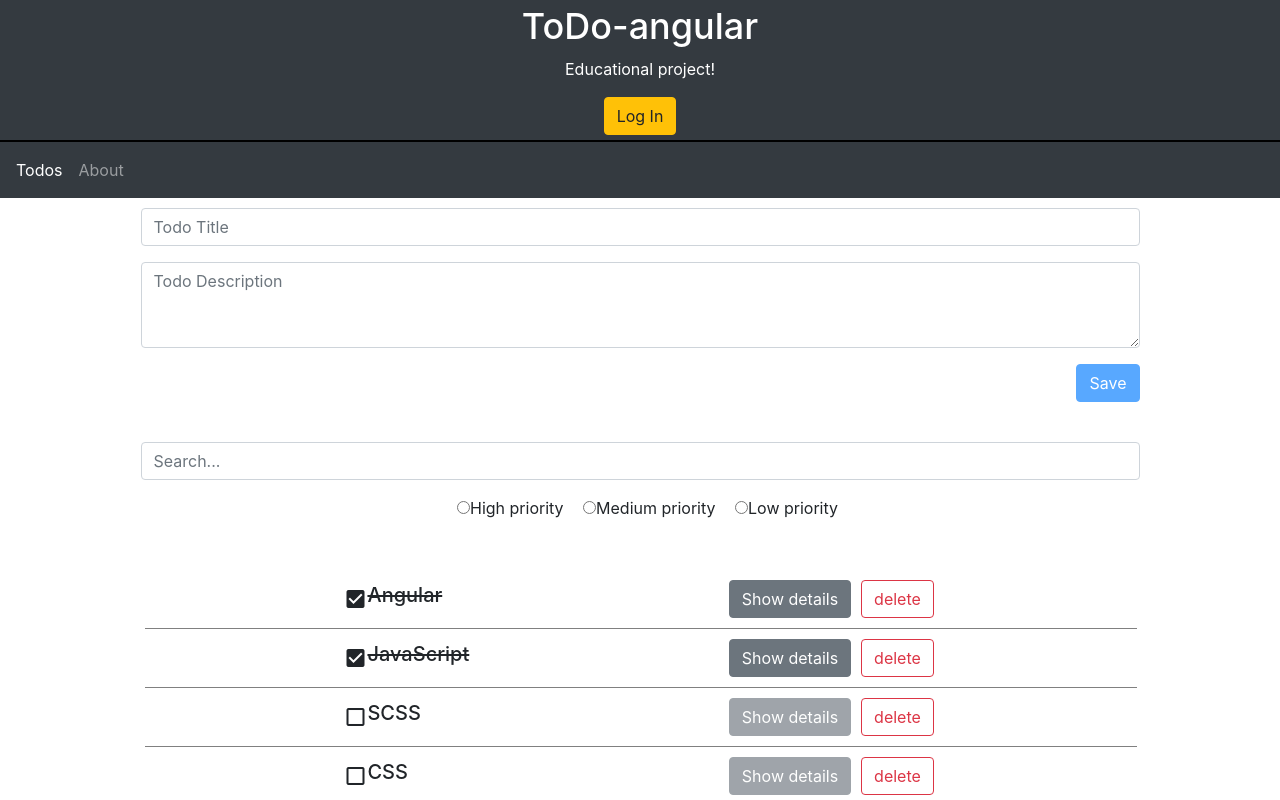
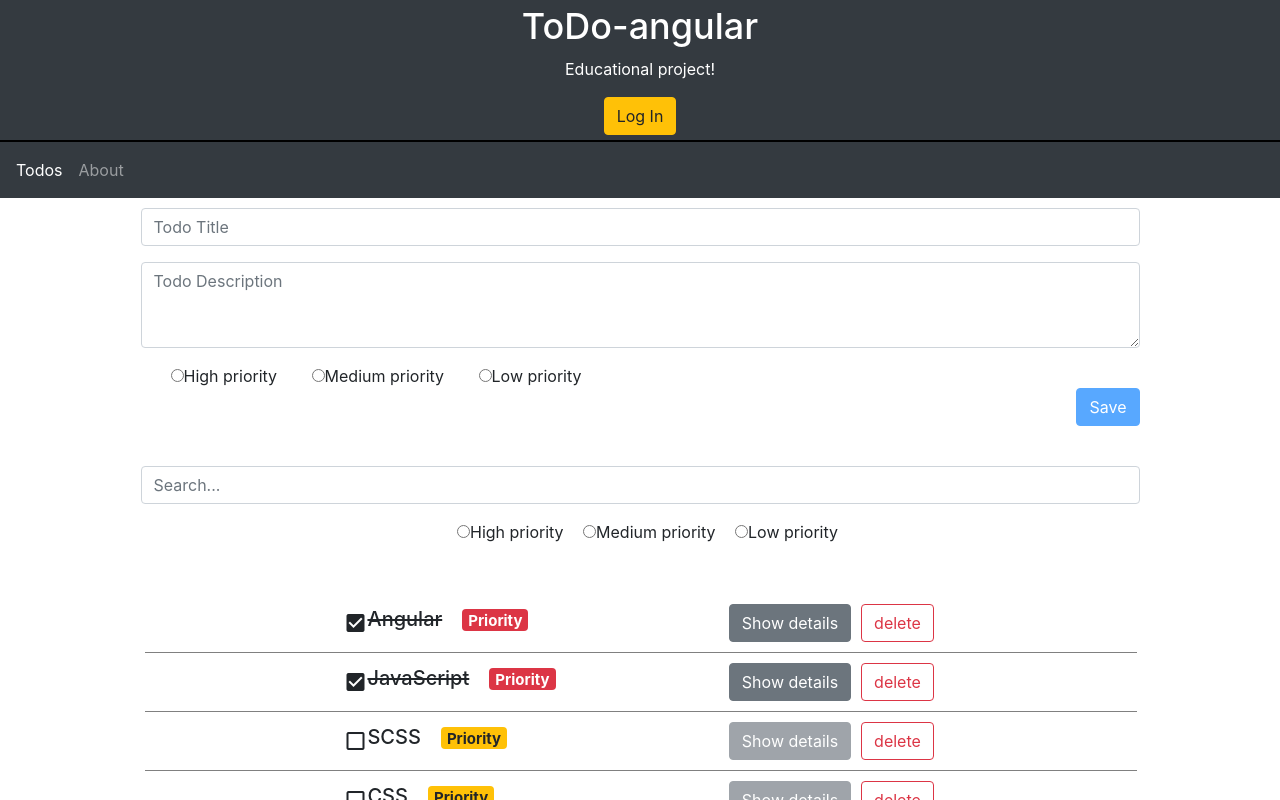
Before and after one commit to OleksiiTarakanov/ToDo-Angular, an Angular app: page /toDoList in a window 1280 px wide. Shown: the top 800 px of the page. Built offline with nearby package versions, Linux system fonts and the light colour scheme; data requests are answered from the project's data file.

Commit message:
existing todos priority

```diff
--- a/db.json
+++ b/db.json
@@ -4,49 +4,65 @@
       "title": "Angular",
       "description": "Angular description",
       "isDone": true,
-      "id": 1
+      "id": 1,
+      "priority": "high",
+      "priorityClass": ""
     },
     {
       "title": "JavaScript",
       "description": "JS desc",
       "isDone": true,
-      "id": 2
+      "id": 2,
+      "priority": "high",
+      "priorityClass" : ""
     },
     {
       "title": "SCSS",
       "description": null,
       "isDone": null,
-      "id": 3
+      "id": 3,
+      "priority": "medium",
+      "priorityClass" : ""
     },
     {
       "title": "CSS",
       "description": null,
       "isDone": null,
-      "id": 4
+      "id": 4,
+      "priority": "medium",
+      "priorityClass" : ""
     },
     {
       "title": "JS array",
       "description": null,
       "isDone": null,
-      "id": 5
+      "id": 5,
+      "priority": "medium",
+      "priorityClass" : ""
     },
     {
       "title": "TS types",
       "description": null,
       "isDone": null,
-      "id": 6
+      "id": 6,
+      "priority": "high",
+      "priorityClass" : ""
     },
     {
       "title": "123",
       "description": "123",
       "isDone": false,
-      "id": 7
+      "id": 7,
+      "priority": "low",
+      "priorityClass" : ""
     },
     {
       "title": "Angular CLI",
       "description": "CLI",
-      "isDone": null,
-      "id": 8
+      "isDone": true,
+      "id": 8,
+      "priority": "low",
+      "priorityClass" : ""
     }
   ]
 }
--- a/src/app/core/interfaces/todo.interface.ts
+++ b/src/app/core/interfaces/todo.interface.ts
@@ -3,4 +3,6 @@ export class Todo {
     title: string;
     description: string;
     isDone: boolean;
+    priority: string;
+    priorityClass: string;
 }
--- a/src/app/pages/todos/new-todo/new-todo.component.css
+++ b/src/app/pages/todos/new-todo/new-todo.component.css
@@ -26,3 +26,7 @@ footer{
     flex-direction: row;
     justify-content: flex-end;
 }
+
+.tr{
+    margin-left: 30px;
+}
--- a/src/app/pages/todos/new-todo/new-todo.component.html
+++ b/src/app/pages/todos/new-todo/new-todo.component.html
@@ -23,6 +23,21 @@
       </textarea>
     </div>
 
+    <div class="checkPriority">
+      <input type="radio"
+             class="tr"
+             name="tr-priority"
+             value="high">High priority
+      <input type="radio"
+             class="tr"
+             name="tr-priority"
+             value="medium">Medium priority
+      <input type="radio"
+             class="tr"
+             name="tr-priority"
+             value="low">Low priority
+    </div>
+
     <footer>
       <button (click)="onSubmit()"
               class="btn btn-primary"
--- a/src/app/pages/todos/todo-item/todo-item.component.css
+++ b/src/app/pages/todos/todo-item/todo-item.component.css
@@ -27,3 +27,7 @@ li{
     margin-left: 20px;
     width: 100%;
 }
+
+.badge{
+    margin-left: 20px;
+}
--- a/src/app/pages/todos/todo-item/todo-item.component.html
+++ b/src/app/pages/todos/todo-item/todo-item.component.html
@@ -7,6 +7,7 @@
       <h5 [appHighlight] = '"red"'>
         <span *ngIf="todo.isDone"><s>{{todo.title}}</s></span>
         <span *ngIf="!todo.isDone">{{todo.title}}</span>
+        <span class="badge" [ngClass]="priorityObj[todo.priority]">Priority</span>
       </h5>
     </div>
 
--- a/src/app/pages/todos/todo-item/todo-item.component.ts
+++ b/src/app/pages/todos/todo-item/todo-item.component.ts
@@ -7,10 +7,17 @@ import { Todo } from 'src/app/core/interfaces';
   templateUrl: './todo-item.component.html',
   styleUrls: ['./todo-item.component.css']
 })
+
 export class TodoItemComponent implements OnInit {
   @Input() todo: Todo;
   @Output() delete = new EventEmitter<number>();
   @Output() update = new EventEmitter<Todo>();
+
+  priorityObj = {
+    high: "badge-danger",
+    medium: "badge-warning",
+    low: "badge-success"
+  }
 
   isShowDetails = false;
   constructor( ) {
```
